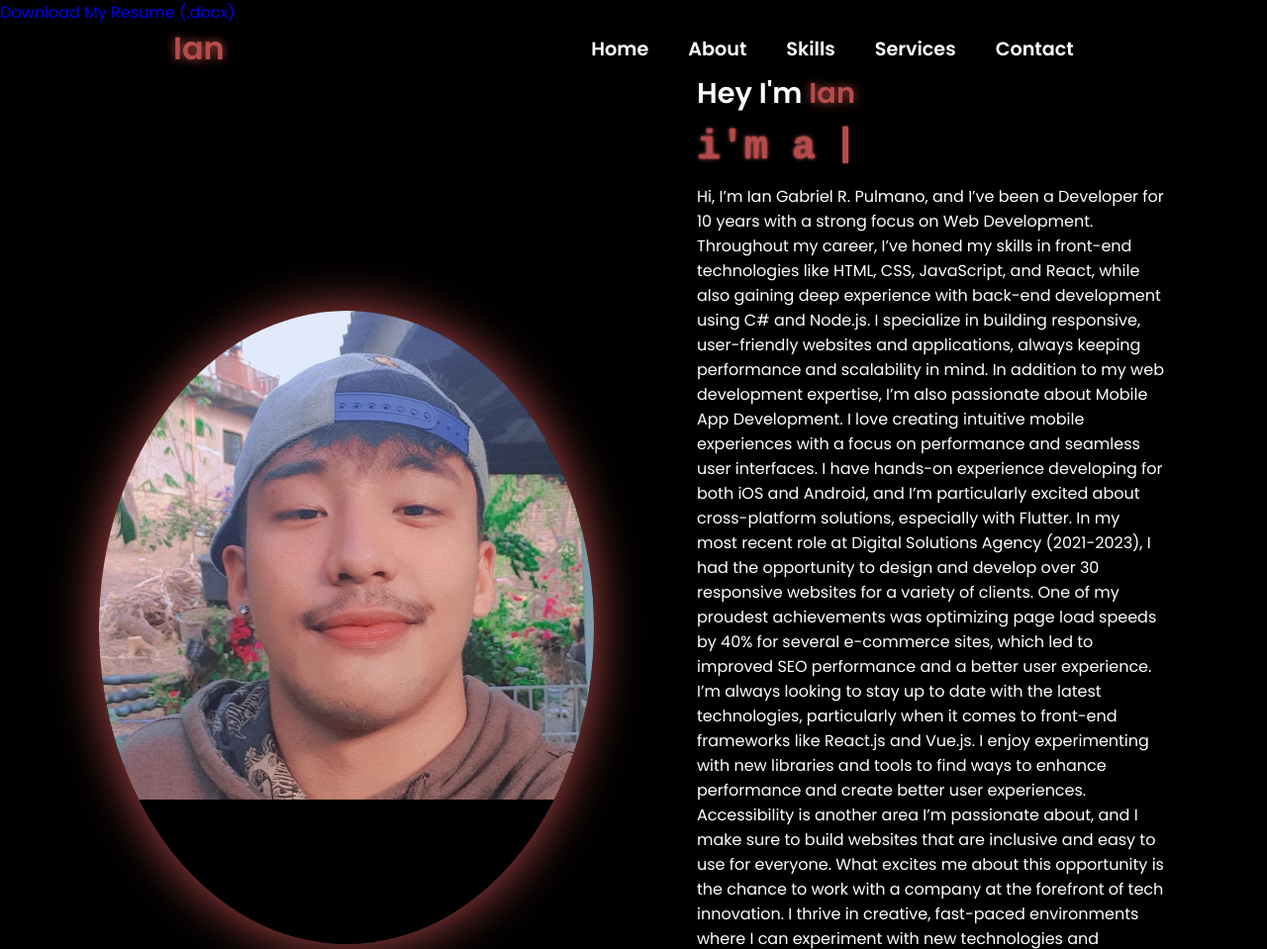
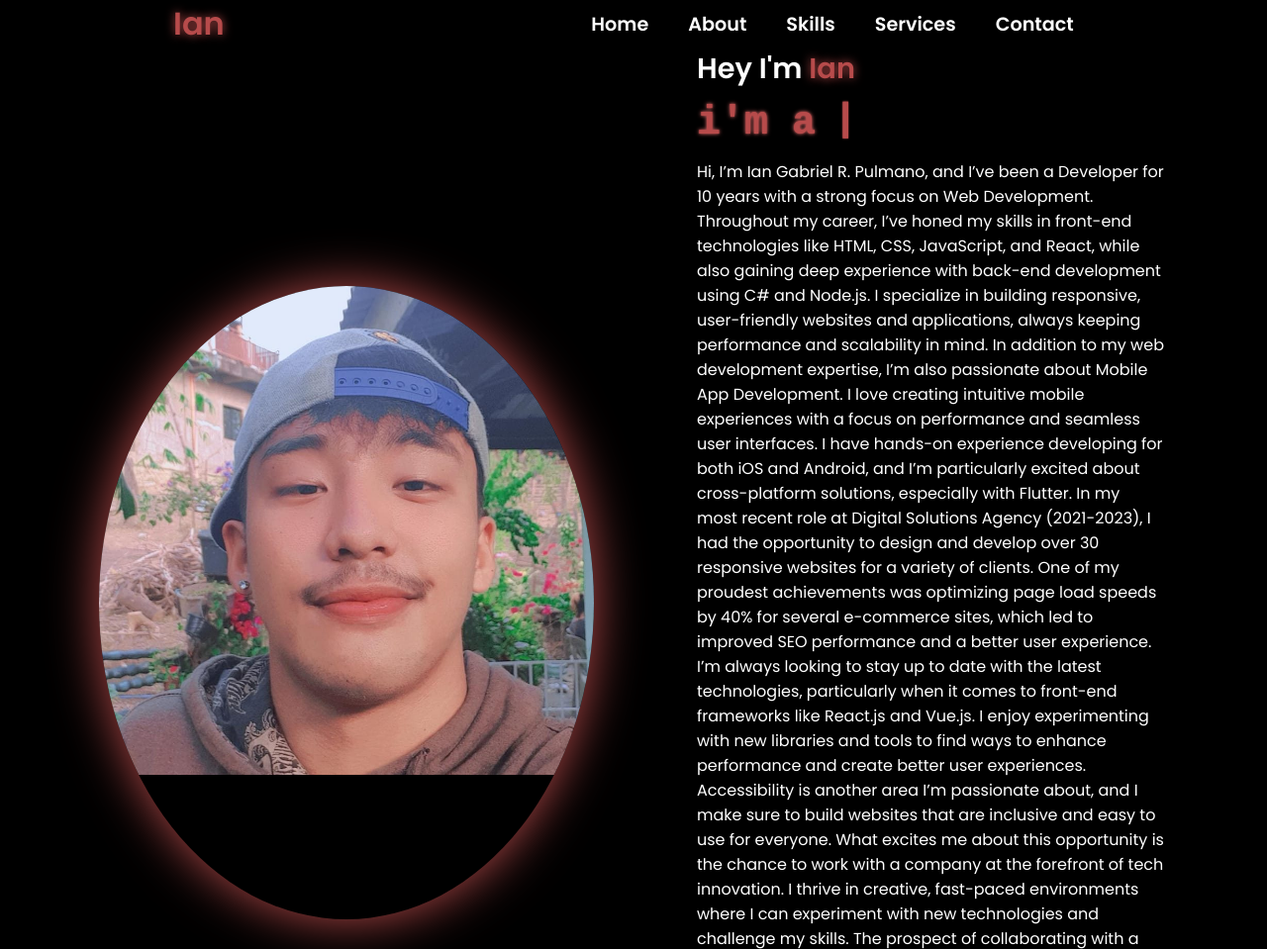
Before and after one commit to Yanyan0708/Ian-Portfolio, a plain HTML site: page index.html in a window 1280 px wide. Shown: the top 959 px of the page at 99% size. Drawn offline with nearby package versions, Linux system fonts and the light colour scheme.

Commit message:
index.html

```diff
--- a/index.html
+++ b/index.html
@@ -6,7 +6,7 @@
     <link rel="stylesheet"  href="style.css">
     <link rel="stylesheet" href="https://unpkg.com/aos@next/dist/aos.css" />
     <link rel="stylesheet" href="https://cdnjs.cloudflare.com/ajax/libs/font-awesome/6.0.0/css/all.min.css">
-    <a href="IAN GABRIEL-R.-PULMANO-RESUME.docx" download>Download My Resume (.docx)</a>
+
 
  <meta name="viewport" content="width=device-width, initial-scale=1.0">
 </head>
```
